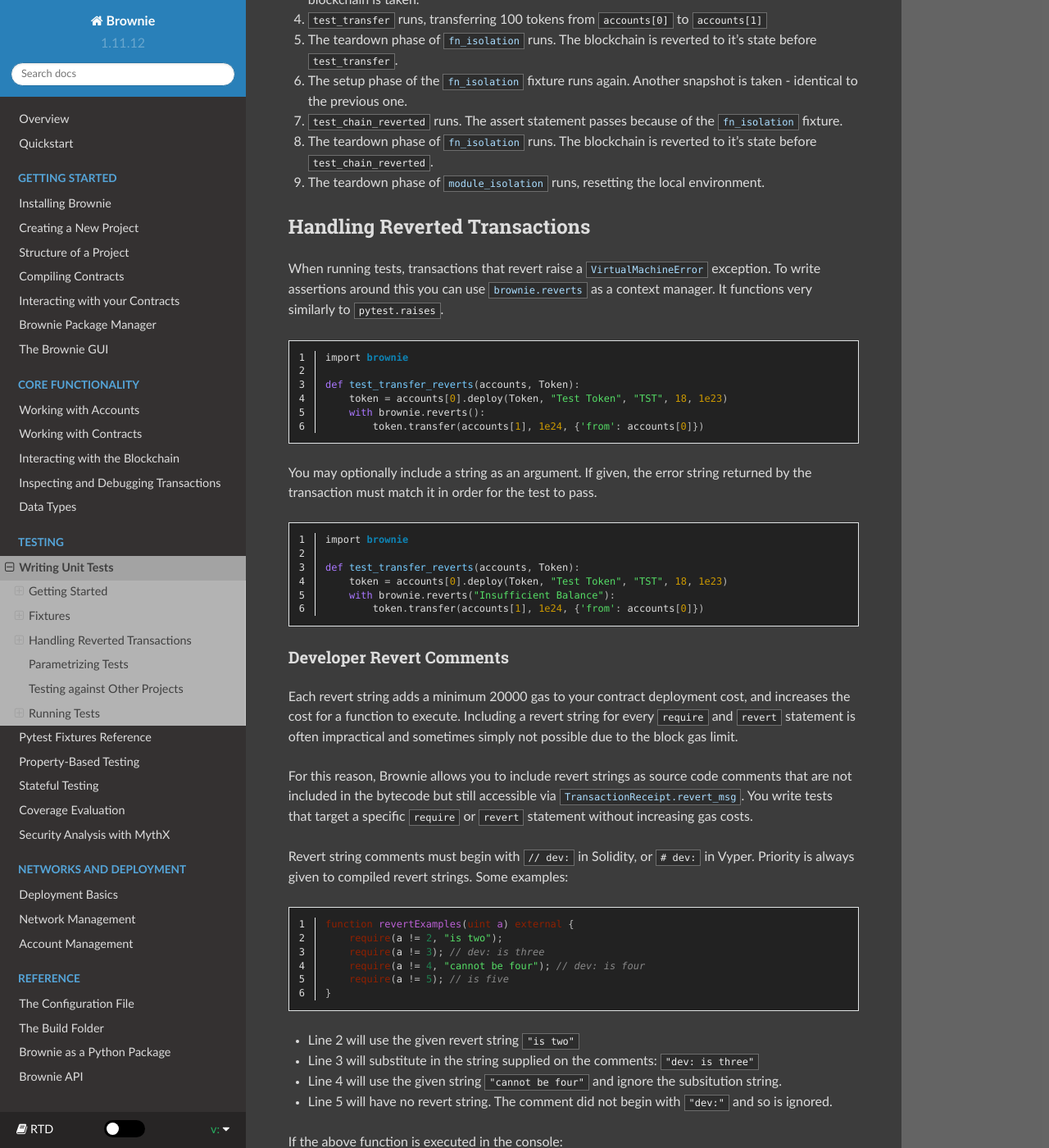
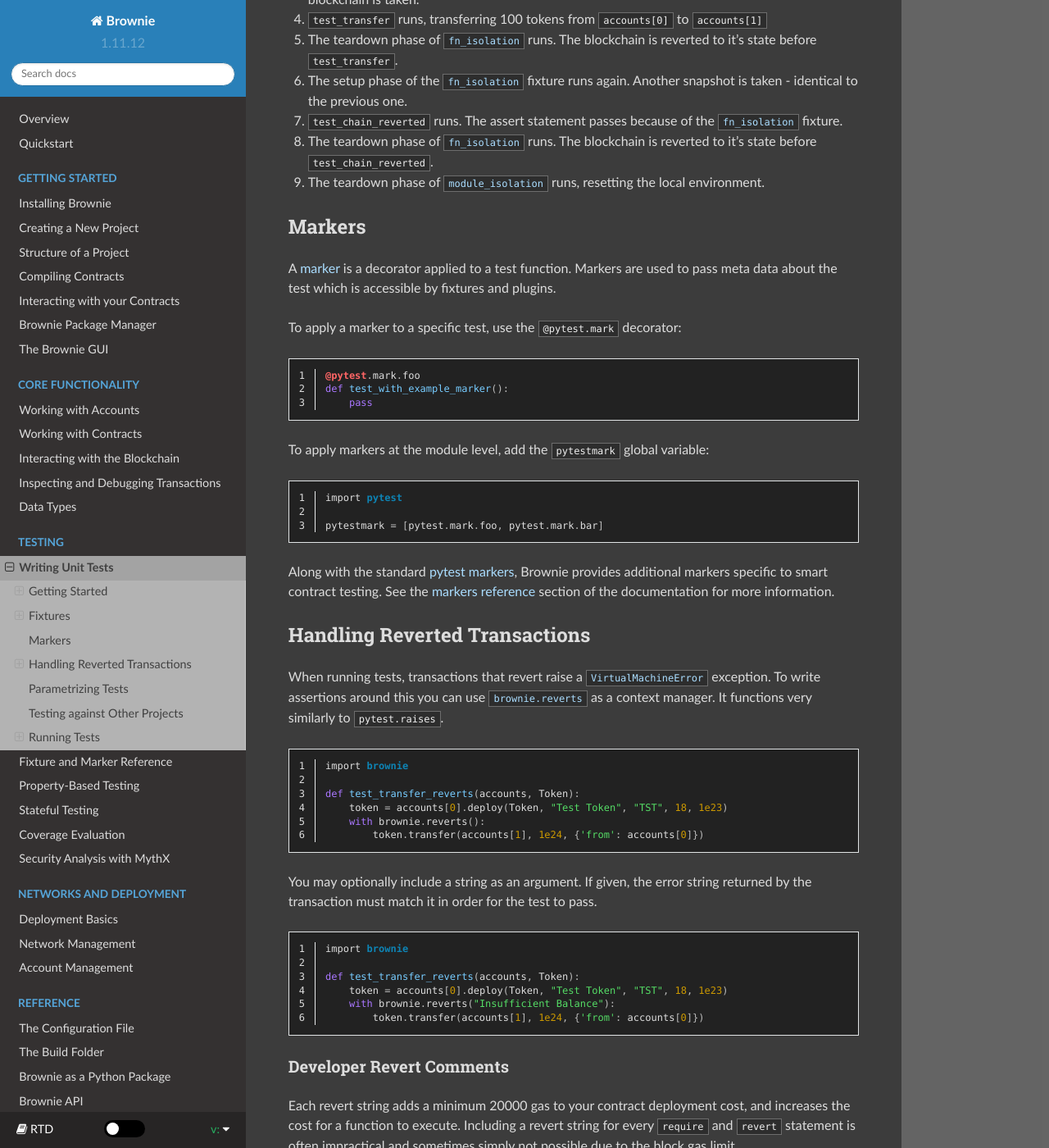
Before and after one commit to eth-brownie/brownie, a Sphinx documentation site: the page built from docs/tests-pytest-intro.rst, in a window 1280 px wide and 1400 px high, scrolled down 4354 px. Shown: the whole window at 82% size. Built offline with Sphinx 7.4.7 and the Read the Docs theme 2.0.0, drawn with Linux system fonts in a browser that asks for light colours; some of the changed text lies outside the part shown.

Commit message:
docs: markers

```diff
--- a/docs/tests-pytest-intro.rst
+++ b/docs/tests-pytest-intro.rst
@@ -54,7 +54,7 @@
 
 A `fixture <http://docs.pytest.org/en/latest/fixture.html>`_ is a function that is applied to one or more test functions, and is called prior to the execution of each test. Fixtures are used to setup the initial conditions required for a test.
 
-Fixtures are declared using the ``@pytest.fixture`` decorator. To pass a fixture to a test, include the fixture name as an input argument for the test:
+Fixtures are declared using the :func:`@pytest.fixture <pytest.fixture>` decorator. To pass a fixture to a test, include the fixture name as an input argument for the test:
 
 .. code-block:: python
     :linenos:
@@ -205,6 +205,35 @@
 8. The teardown phase of :func:`fn_isolation <fixtures.fn_isolation>` runs. The blockchain is reverted to it's state before ``test_chain_reverted``.
 9. The teardown phase of :func:`module_isolation <fixtures.module_isolation>` runs, resetting the local environment.
 
+.. _pytest-markers-docs:
+
+Markers
+=======
+
+A `marker <https://docs.pytest.org/en/stable/mark.html#mark>`_ is a decorator applied to a test function. Markers are used to pass meta data about the test which is accessible by fixtures and plugins.
+
+To apply a marker to a specific test, use the :func:`@pytest.mark <pytest.mark>` decorator:
+
+.. code-block:: python
+    :linenos:
+
+    @pytest.mark.foo
+    def test_with_example_marker():
+        pass
+
+To apply markers at the module level, add the ``pytestmark`` global variable:
+
+.. code-block:: python
+    :linenos:
+
+    import pytest
+
+    pytestmark = [pytest.mark.foo, pytest.mark.bar]
+
+Along with the standard `pytest markers <https://docs.pytest.org/en/latest/reference.html#marks>`_, Brownie provides additional markers specific to smart contract testing. See the :ref:`markers reference<pytest-fixtures-reference-markers>` section of the documentation for more information.
+
+
+
 Handling Reverted Transactions
 ==============================
 
@@ -273,7 +302,7 @@
 Parametrizing Tests
 ===================
 
-The ``@pytest.mark.parametrize`` decorator enables `parametrization of arguments <http://docs.pytest.org/en/latest/parametrize.html>`_ for a test function. Here is a typical example of a parametrized test function, checking that a certain input results in an expected output:
+The ``@pytest.mark.parametrize`` marker enables `parametrization of arguments <http://docs.pytest.org/en/latest/parametrize.html>`_ for a test function. Here is a typical example of a parametrized test function, checking that a certain input results in an expected output:
 
 .. code-block:: python
     :linenos:
```
Also changed, not shown: docs/tests-pytest-fixtures.rst (+22 -4 lines).
